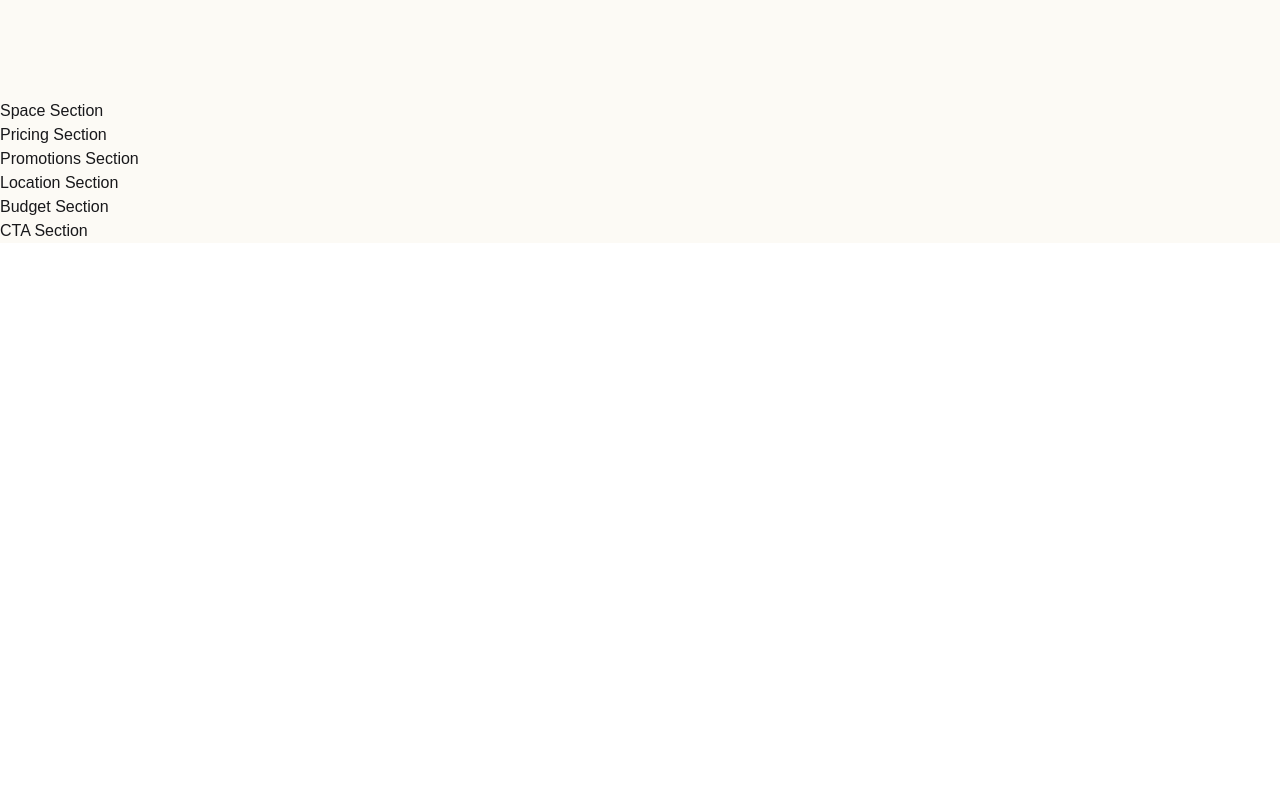
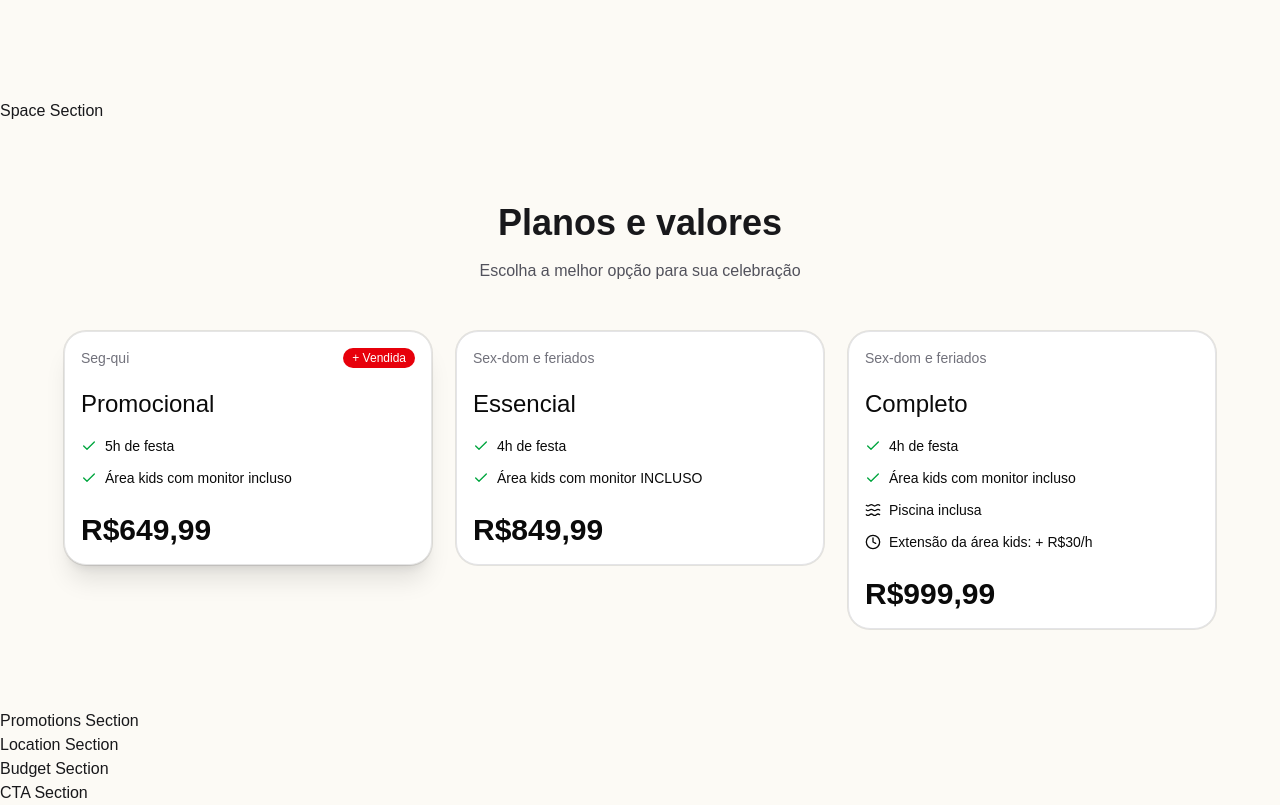
Before and after one commit to mateus-vitor-ferreira-dev/recanto-vila-rica-landing-page, a React (Vite) app: page / in a window 1280 px wide. Shown: the part 620-1425 px from the top of the page. Before the commit the page ends 863 px from the top, so only its background shows below. Built offline with nearby package versions, Linux system fonts and the light colour scheme.

Commit message:
feat: implement pricing section with premium cards and highlighted plan

```diff
--- a/src/components/sections/PricingSection.tsx
+++ b/src/components/sections/PricingSection.tsx
@@ -1,3 +1,106 @@
+import { Badge } from "@/components/ui/badge";
+import { Card, CardContent, CardHeader, CardTitle } from "@/components/ui/card";
+import { motion } from "framer-motion";
+import { Check, Clock, Waves } from "lucide-react";
+
 export default function PricingSection() {
-  return <section>Pricing Section</section>;
+  const plans = [
+    {
+      date: "Seg-qui",
+      name: "Promocional",
+      highlight: true,
+      price: "R$649,99",
+      extras: ["5h de festa", "Área kids com monitor incluso"],
+    },
+    {
+      date: "Sex-dom e feriados",
+      name: "Essencial",
+      price: "R$849,99",
+      extras: ["4h de festa", "Área kids com monitor INCLUSO"],
+    },
+    {
+      date: "Sex-dom e feriados",
+      name: "Completo",
+      price: "R$999,99",
+      extras: [
+        "4h de festa",
+        "Área kids com monitor incluso",
+        "Piscina inclusa",
+        "Extensão da área kids: + R$30/h",
+      ],
+    },
+  ];
+
+  return (
+    <section className="px-6 py-20">
+      <div className="max-w-6xl mx-auto text-center">
+        <h2 className="text-3xl md:text-4xl font-bold">Planos e valores</h2>
+
+        <p className="mt-4 text-zinc-600 dark:text-zinc-400">
+          Escolha a melhor opção para sua celebração
+        </p>
+      </div>
+
+      <div className="mt-12 grid gap-6 md:grid-cols-3 max-w-6xl mx-auto">
+        {plans.map((plan) => (
+          <motion.div
+            key={plan.name}
+            whileHover={{ y: -6 }}
+            transition={{ duration: 0.2 }}
+          >
+            <Card
+              className={`rounded-3xl border transition ${
+                plan.highlight
+                  ? "border-gold shadow-xl"
+                  : "border-zinc-200 dark:border-zinc-800"
+              }`}
+            >
+              <CardHeader>
+                <div className="flex justify-between items-center">
+                  <span className="text-sm text-zinc-500">{plan.date}</span>
+
+                  {plan.highlight && (
+                    <Badge className="bg-red-600 text-white">+ Vendida</Badge>
+                  )}
+                </div>
+
+                <CardTitle className="mt-4 text-2xl">{plan.name}</CardTitle>
+              </CardHeader>
+
+              <CardContent>
+                <div className="space-y-3">
+                  {plan.extras.map((extra) => {
+                    const isPool = extra.includes("Piscina");
+                    const isExtension = extra.includes("Extensão");
+
+                    return (
+                      <div
+                        key={extra}
+                        className={`flex items-center gap-2 ${
+                          isExtension ? "text-sm text-gold" : ""
+                        }`}
+                      >
+                        {isPool ? (
+                          <Waves className="w-4 h-4 text-gold" />
+                        ) : isExtension ? (
+                          <Clock className="w-4 h-4 text-gold" />
+                        ) : (
+                          <Check className="w-4 h-4 text-green-600" />
+                        )}
+                        {extra}
+                      </div>
+                    );
+                  })}
+                </div>
+
+                <div className="mt-6">
+                  <p className="text-3xl font-bold">{plan.price}</p>
+                </div>
+              </CardContent>
+            </Card>
+          </motion.div>
+        ))}
+      </div>
+    </section>
+  );
 }
```
